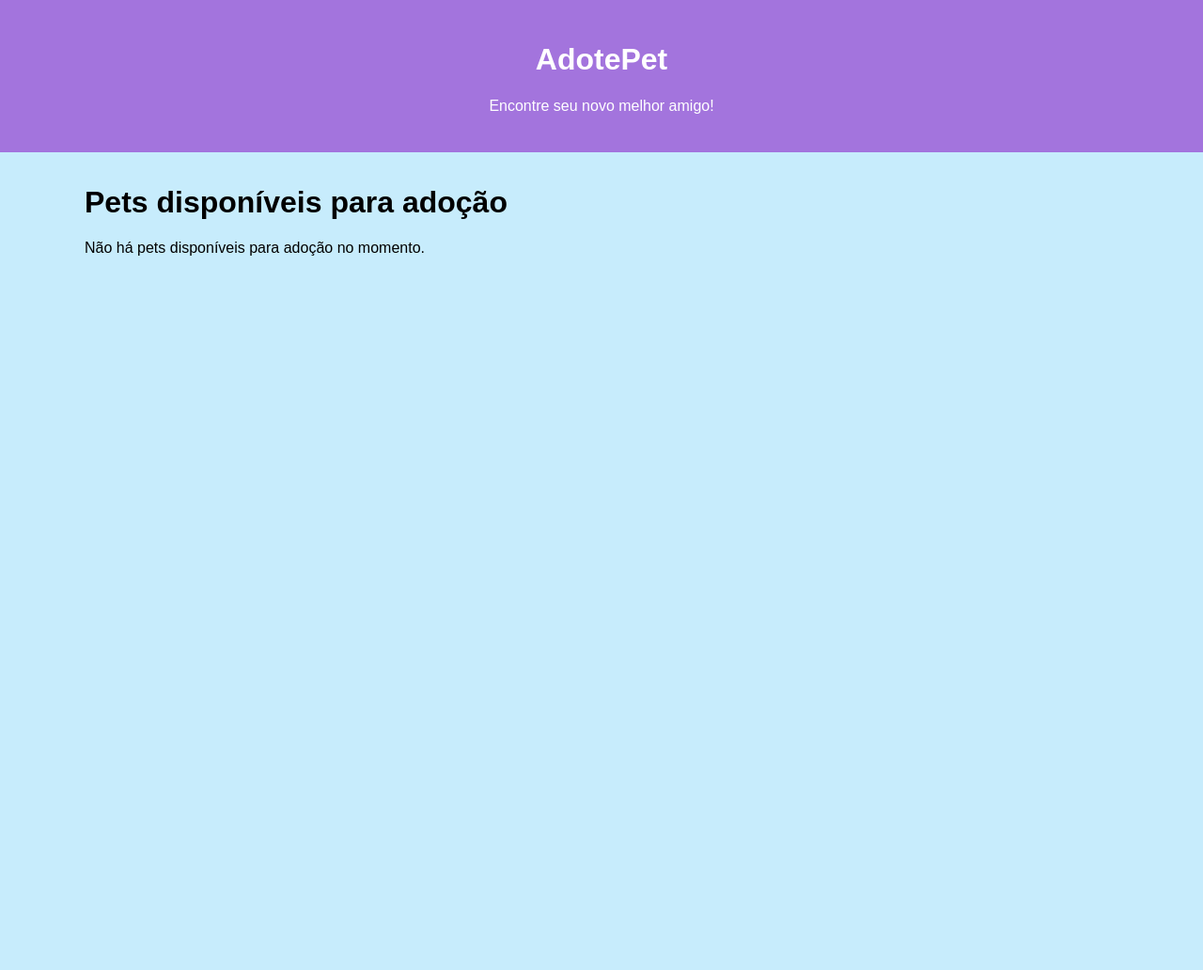
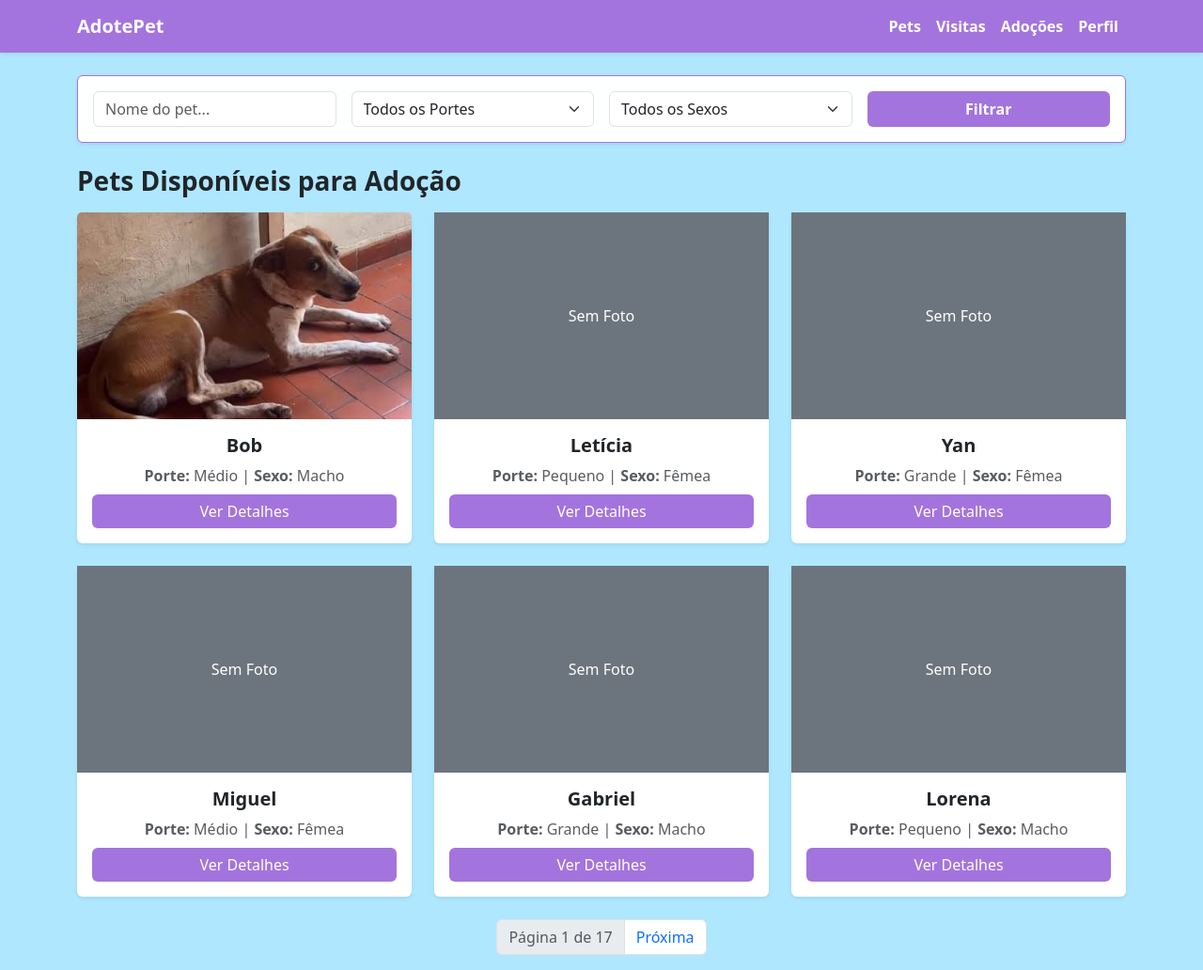
Before and after one commit to Millerjnk/AdotePet, a Django app: page /pets/ in a window 1280 px wide. Shown: the whole page at 94% size. Before the commit the page ends 272 px from the top, so only its background shows below. Run offline with Django 3.2, Linux system fonts and the light colour scheme; data comes from the database, SQL or seed files in the repository; both versions use the stored data as it was after the commit.

Commit message:
feat: criação da tela de cadastro, detalhes e ajuste da tela de pets

```diff
--- /dev/null
+++ b/pets/templates/base.html
@@ -0,0 +1,97 @@
+<!DOCTYPE html>
+<html lang="pt-br">
+<head>
+  <meta charset="UTF-8">
+  <meta name="viewport" content="width=device-width, initial-scale=1.0">
+  <title>{% block title %}AdotePet{% endblock %}</title>
+
+  <!-- Bootstrap CSS -->
+  <link href="https://cdn.jsdelivr.net/npm/bootstrap@5.3.0/dist/css/bootstrap.min.css" rel="stylesheet">
+
+  <!-- Estilos e Cores Padrão da Aplicação -->
+  <style>
+    :root {
+      --cor-principal: #a374dd;
+      --cor-fundo-suave: #feffff;
+    }
+
+    body {
+      background-color: #8bdcffae;
+    }
+
+    .bg-custom-primary {
+      background-color: var(--cor-principal) !important;
+    }
+
+    .btn-custom-primary {
+      background-color: var(--cor-principal) !important;
+      color: #ffffff !important;
+      border: none;
+    }
+
+    .btn-custom-primary:hover {
+      background-color: #8f5ec4 !important;
+      color: #ffffff !important;
+    }
+
+    .bg-custom-light {
+      background-color: var(--cor-fundo-suave) !important;
+    }
+
+    .border-custom {
+      border-color: var(--cor-principal) !important;
+    }
+  </style>
+  {% block extra_css %}{% endblock %}
+</head>
+<body>
+
+  <!-- NAVBAR PADRÃO DA APLICAÇÃO -->
+  <nav class="navbar navbar-expand-lg navbar-dark bg-custom-primary mb-4 shadow-sm">
+    <div class="container">
+      <a class="navbar-brand fw-bold" href="{% url 'lista_pets' %}">AdotePet</a>
+      <button class="navbar-toggler" type="button" data-bs-toggle="collapse" data-bs-target="#navbarNav">
+        <span class="navbar-toggler-icon"></span>
+      </button>
+      <div class="collapse navbar-collapse" id="navbarNav">
+        <ul class="navbar-nav ms-auto align-items-center">
+          <li class="nav-item"><a class="nav-link text-white fw-semibold" href="{% url 'lista_pets' %}">Pets</a></li>
+          <li class="nav-item"><a class="nav-link text-white fw-semibold" href="#">Visitas</a></li>
+          <li class="nav-item"><a class="nav-link text-white fw-semibold" href="#">Adoções</a></li>
+
+                    <!-- Opção de cadastro visível APENAS para Responsáveis ('R') ou Admins -->
+          {% if user.is_authenticated and user.tipo_usuario == 'R' or user.is_staff %}
+            <li class="nav-item">
+              <a class="nav-link btn btn-custom-primary text-white fw-semibold" href="{% url 'cadastrar_pet' %}">
+                Cadastrar
+              </a>
+            </li>
+          {% endif %}
+
+          <li class="nav-item"><a class="nav-link text-white fw-semibold" href="#">Perfil</a></li>
+        </ul>
+      </div>
+    </div>
+  </nav>
+
+  <!-- MENSAGENS DE FEEDBACK (DJANGO MESSAGES FRAMEWORK) -->
+  <div class="container">
+    {% if messages %}
+      {% for message in messages %}
+        <div class="alert alert-{% if message.tags == 'error' %}danger{% else %}{{ message.tags }}{% endif %} alert-dismissible fade show" role="alert">
+          {{ message }}
+          <button type="button" class="btn-close" data-bs-dismiss="alert" aria-label="Close"></button>
+        </div>
+      {% endfor %}
+    {% endif %}
+
+    <!-- CONTEÚDO ESPECÍFICO DE CADA TELA -->
+    {% block content %}
+    {% endblock %}
+  </div>
+
+  <!-- Bootstrap JS -->
+  <script src="https://cdn.jsdelivr.net/npm/bootstrap@5.3.0/dist/js/bootstrap.bundle.min.js"></script>
+  {% block extra_js %}{% endblock %}
+</body>
+</html>
--- a/pets/templates/pets/lista_pets.html
+++ b/pets/templates/pets/lista_pets.html
@@ -1,77 +1,90 @@
-<!DOCTYPE html>
-<html lang="pt-br">
-<head>
-    <meta charset="UTF-8">
-    <meta name="viewport" content="width=device-width, initial-scale=1.0">
-    <title>Pets disponíveis | Adote um Pet</title>
+{% extends 'base.html' %}
 
-    <style>
-        body{
-            font-family: arial, sans-serif;
-            background-color: #ade4fcae;
-            margin:0;
-        }
-        header{
-            background-color: #a374dd;
-            color: white;
-            padding:24px;
-            text-align: center;
-        }
-        main{
-            max-width:1100px;
-            margin:35px auto;
-            padding:0 20px;
-        }
-        .list-pets{
-            display:grid;
-            grid-template-columns:repeat(auto-fit,minmax(240px,1fr));
-            gap:20px;
-        }
-        .pet-card{
-            background:white;
-            border-radius:12px;
-            padding:20px;
-            box-shadow:0 2px 8px rgba(0,0,0,0.08);
-        }
-        .pet-card h2 {
-            color: #7652a3;
-        }
-        .botao {
-            display: inline-block;
-            background-color: #7653a3;
-            color:white;
-            padding:10px 16px;
-            border-radius:6px;
-            text-decoration:none;
-        }
-        .botao:hover{
-            background-color: #5e3a7a;
-        }
-    </style>
-</head>
-<body>
-    <header>
-        <h1>AdotePet</h1>
-        <p>Encontre seu novo melhor amigo!</p>
-    </header>
-    <main>
-        <h1>Pets disponíveis para adoção</h1>
-        <div class="'lista-pets">
-            {% for pet in pets %}
-                <div class="pet-card">
-                    <h2>{{pet.nome}}</div> <h2>
+{% block title %}Catálogo de Pets - AdotePet{% endblock %}
 
-                    <p><strong>Espécie:</strong>{{pet.raca.especie.nome}}</p>
-                    <p><strong>Raça:</strong>{{pet.raca.nome}}</p>
-                    <p><strong>Sexo:</strong>{{pet.get_sexo_display}}</p>
-                    <p><strong>Porte:</strong>{{pet.get_porte_display}}</p>
+{% block content %}
+<!-- BARRA DE PESQUISA E FILTRAGEM -->
+<div class="card p-3 mb-4 shadow-sm bg-custom-light border-custom">
+  <form method="GET" action="{% url 'lista_pets' %}" class="row g-3">
+    <!-- Pesquisa por nome -->
+    <div class="col-md-3">
+      <input type="text" name="q" value="{{ query }}" class="form-control" placeholder="Nome do pet...">
+    </div>
 
-                    <a href = "#" class="botao">ver detalhes</a>
-                    </div>
-                {% empty %}
-                <p>Não há pets disponíveis para adoção no momento.</p>
-                {% endfor %}
-                </div>
-            </main>
-        </body>
-</html>
+    <!-- Filtro por Porte -->
+    <div class="col-md-3">
+      <select name="porte" class="form-select">
+        <option value="">Todos os Portes</option>
+        <option value="P" {% if porte_selecionado == 'P' %}selected{% endif %}>Pequeno</option>
+        <option value="M" {% if porte_selecionado == 'M' %}selected{% endif %}>Médio</option>
+        <option value="G" {% if porte_selecionado == 'G' %}selected{% endif %}>Grande</option>
+      </select>
+    </div>
+
+    <!-- Filtro por Sexo -->
+    <div class="col-md-3">
+      <select name="sexo" class="form-select">
+        <option value="">Todos os Sexos</option>
+        <option value="M" {% if sexo_selecionado == 'M' %}selected{% endif %}>Macho</option>
+        <option value="F" {% if sexo_selecionado == 'F' %}selected{% endif %}>Fêmea</option>
+      </select>
+    </div>
+
+    <!-- Botão de submissão -->
+    <div class="col-md-3 d-grid">
+      <button type="submit" class="btn btn-custom-primary fw-bold">Filtrar</button>
+    </div>
+  </form>
+</div>
+
+<!-- LISTA DE PETS -->
+<h3 class="mb-3 fw-bold text-dark">Pets Disponíveis para Adoção</h3>
+<div class="row row-cols-1 row-cols-md-3 g-4">
+  {% for pet in page_obj %}
+    <div class="col">
+      <div class="card h-100 shadow-sm border-0">
+        {% if pet.foto %}
+          <img src="{{ pet.foto.url }}" class="card-img-top" alt="{{ pet.nome }}" style="height: 220px; object-fit: cover;">
+        {% else %}
+          <div class="bg-secondary text-white d-flex align-items-center justify-content-center" style="height: 220px;">
+            <span>Sem Foto</span>
+          </div>
+        {% endif %}
+        <div class="card-body text-center">
+          <h5 class="card-title fw-bold">{{ pet.nome }}</h5>
+          <p class="card-text text-muted mb-2">
+            <strong>Porte:</strong> {{ pet.get_porte_display|default:pet.porte }} |
+            <strong>Sexo:</strong> {{ pet.get_sexo_display|default:pet.sexo }}
+          </p>
+          <a href="{% url 'detalhe_pet' pet.pk %}" class="btn btn-custom-primary w-100">Ver Detalhes</a>
+        </div>
+      </div>
+    </div>
+  {% empty %}
+    <div class="col-12">
+      <div class="alert alert-info text-center">Nenhum pet encontrado com os filtros selecionados.</div>
+    </div>
+  {% endfor %}
+</div>
+
+<!-- PAGINAÇÃO -->
+{% if page_obj.has_other_pages %}
+  <nav class="mt-4">
+    <ul class="pagination justify-content-center">
+      {% if page_obj.has_previous %}
+        <li class="page-item">
+          <a class="page-link" href="?page={{ page_obj.previous_page_number }}&q={{ query }}&porte={{ porte_selecionado }}&sexo={{ sexo_selecionado }}">Anterior</a>
+        </li>
+      {% endif %}
+
+      <li class="page-item disabled"><span class="page-link">Página {{ page_obj.number }} de {{ page_obj.paginator.num_pages }}</span></li>
+
+      {% if page_obj.has_next %}
+        <li class="page-item">
+          <a class="page-link" href="?page={{ page_obj.next_page_number }}&q={{ query }}&porte={{ porte_selecionado }}&sexo={{ sexo_selecionado }}">Próxima</a>
+        </li>
+      {% endif %}
+    </ul>
+  </nav>
+{% endif %}
+{% endblock %}
--- a/pets/urls.py
+++ b/pets/urls.py
@@ -3,4 +3,6 @@ from . import views
 
 urlpatterns=[
     path('', views.lista_pets, name='lista_pets'),
+    path('<int:pk>/', views.detalhe_pet, name='detalhe_pet'),
+    path('cadastrar/', views.cadastrar_pet, name = 'cadastrar_pet'),
 ]
--- a/pets/views.py
+++ b/pets/views.py
@@ -1,20 +1,30 @@
 from django.contrib import messages
 from django.contrib.auth.decorators import login_required
+from django.contrib.auth import get_user_model
 from django.core.paginator import Paginator
 from django.shortcuts import get_object_or_404 ,redirect, render
 from .forms import PetForm
 from .models import Pet, RegistroMedico
 
+User = get_user_model()
+
 def lista_pets(request):
     query = request.GET.get('q', '')
     especie_id = request.GET.get('especie', '')
+    porte = request.GET.get('porte', '')
+    sexo = request.GET.get('sexo', '')
 
     pets = Pet.objects.all().order_by('-id')
 
     if query:
         pets = pets.filter(nome__icontains= query)
     if especie_id:
-        pets = pets.filter(especie_id=especie_id)
+        pets = pets.filter(raca__especie =especie_id)
+    if porte:
+        pets = pets.filter(porte=porte)
+    if sexo:
+        pets = pets.filter(sexo=sexo)
+
     paginator = Paginator(pets, 6)
     page_number = request.GET.get('page')
     page_obj = paginator.get_page(page_number)
@@ -35,7 +45,7 @@ def detalhe_pet(request, pk):
         'registros_medicos': r_medicos,
     }
 
-    return(request, 'pets/detalhe_pet.html', context)
+    return render(request, 'pets/detalhe_pet.html', context)
 
 @login_required
 def cadastrar_pet(request):
@@ -43,6 +53,10 @@ def cadastrar_pet(request):
         form = PetForm(request.POST, request.FILES)
         if form.is_valid():
             pet = form.save(commit=False)
+            if request.user.is_authenticated:
+                pet.responsavel = request.user
+            else:
+                pet.responsavel = User.objets.first()
             pet.save()
             messages.success(request, 'Pet cadastrado com sucesso!')
             return redirect('lista_pets')
@@ -51,4 +65,4 @@ def cadastrar_pet(request):
     else:
         form = PetForm()
 
-    return render(request, 'pets/cadastras_pet.html', {'form': form})
+    return render(request, 'pets/cadastrar_pet.html', {'form': form})
--- a/projetoSD/settings.py
+++ b/projetoSD/settings.py
@@ -11,7 +11,7 @@ https://docs.djangoproject.com/en/3.1/ref/settings/
 """
 
 from pathlib import Path
-
+import os
 # Build paths inside the project like this: BASE_DIR / 'subdir'.
 BASE_DIR = Path(__file__).resolve().parent.parent
 
@@ -104,6 +104,8 @@ AUTH_PASSWORD_VALIDATORS = [
     },
 ]
 
+MEDIA_URL = '/media/'
+MEDIA_ROOT = os.path.join(BASE_DIR, 'media')
 
 # Internationalization
 # https://docs.djangoproject.com/en/3.1/topics/i18n/
--- a/projetoSD/urls.py
+++ b/projetoSD/urls.py
@@ -15,6 +15,8 @@ Including another URLconf
 """
 from django.contrib import admin
 from django.urls import path, include
+from django.conf import settings
+from django.conf.urls.static import static
 
 urlpatterns = [
     path('admin/', admin.site.urls),
@@ -23,3 +25,6 @@ urlpatterns = [
     path('adocoes/', include('adocoes.urls')),
     path('api/', include('api.urls')),
 ]
+
+if settings.DEBUG:
+    urlpatterns += static(settings.MEDIA_URL, document_root=settings.MEDIA_ROOT)
```
Also changed, not shown: pets/forms.py (+6 -3 lines), pets/templates/pets/cadastrar_pet.html (added, +39 -0 lines), pets/templates/pets/detalhe_pet.html (added, +97 -0 lines), db.sqlite3, media/pets/bob.jpg (added), media/pets/bob_hqQEbkz.jpg (added).
